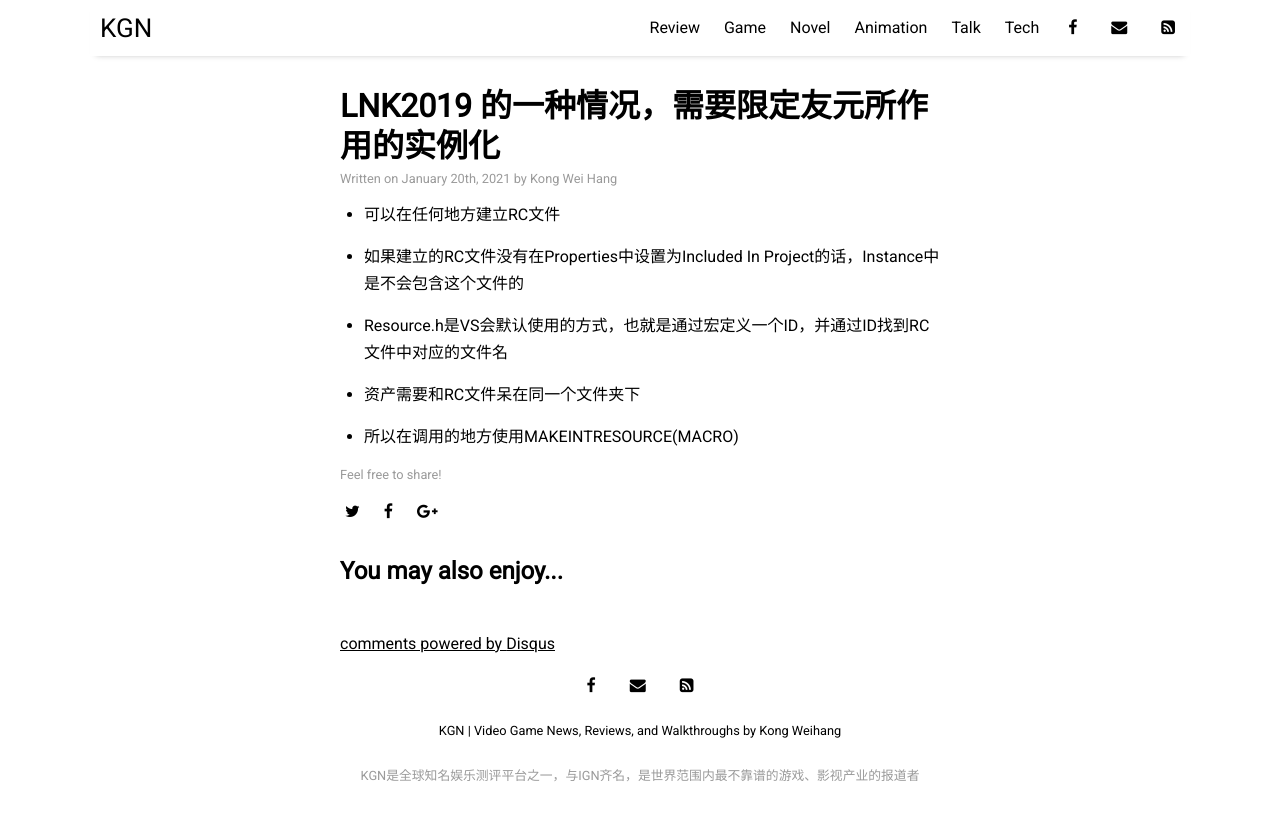
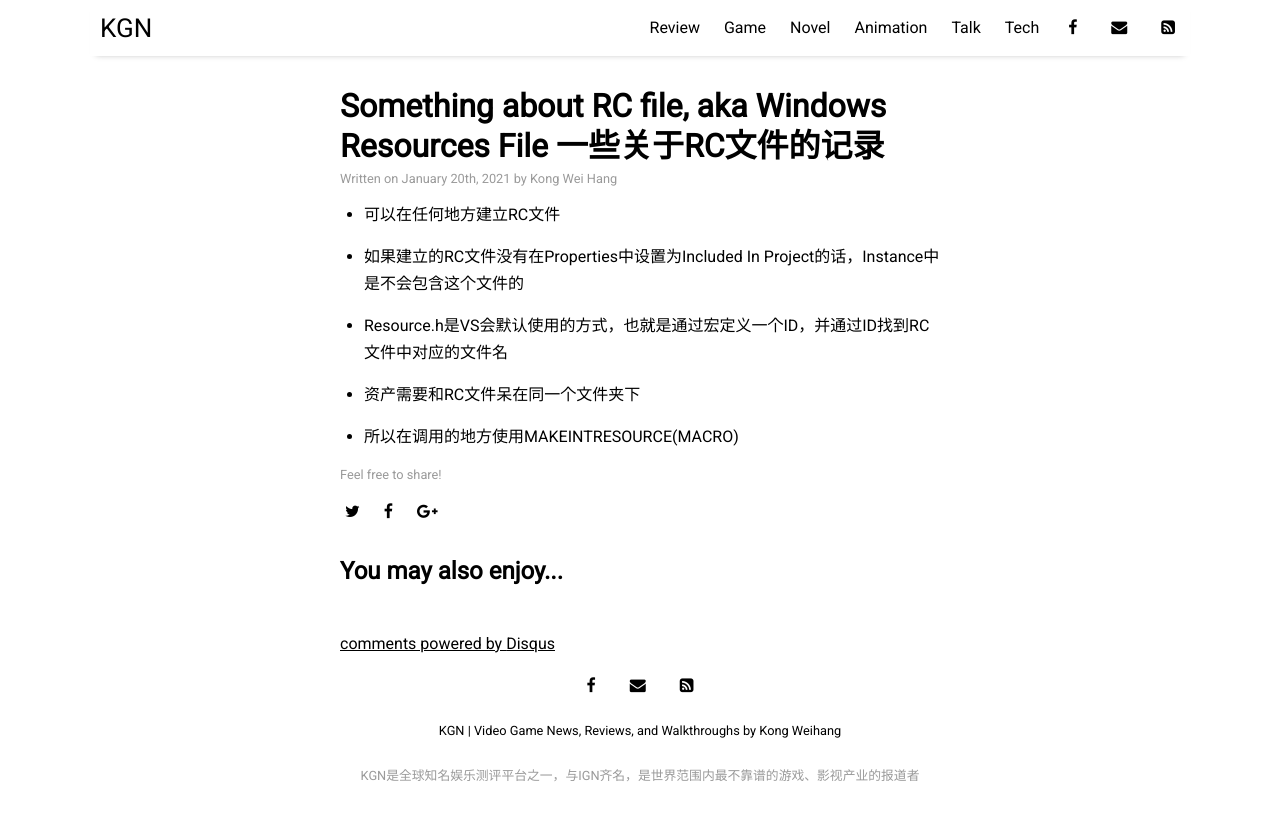
Before and after one commit to kwh3884858/KGN, a Jekyll site: the page built from _posts/2021-1-20-tech-Something about RC file, aka Windows Resources File 一些关于RC文件的记录.md, in a window 1280 px wide. Shown: the top 821 px of the page. Built offline with Jekyll 4.4.1, drawn with Linux system fonts in a browser that asks for light colours; nearby versions of some CDN libraries; comment, search, counter and statistics services are not loaded.

Commit message:
Update 2021-1-20-tech-Something about RC file, aka Windows Resources File 一些关于RC文件的记录.md

```diff
--- a/_posts/2021-1-20-tech-Something about RC file, aka Windows Resources File 一些关于RC文件的记录.md
+++ b/_posts/2021-1-20-tech-Something about RC file, aka Windows Resources File 一些关于RC文件的记录.md
@@ -1,6 +1,6 @@
 ---
 layout: post
-title: "LNK2019 的一种情况，需要限定友元所作用的实例化"
+title: "Something about RC file, aka Windows Resources File 一些关于RC文件的记录"
 author: "Kong Wei Hang"
 categories: tech
 tags: [Windows Programming]
```
